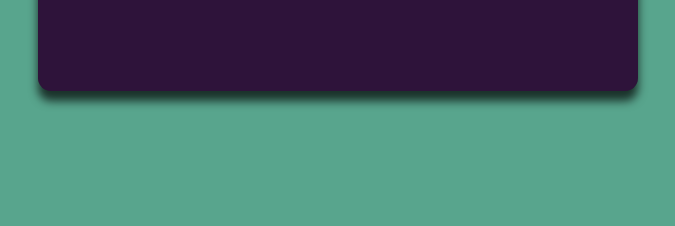
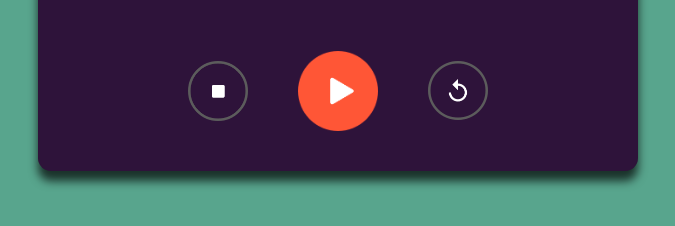
Before and after one commit to patilnagesh03/StopWatch, a plain HTML site: page index.html in a window 1280 px wide. Shown: the part 360-586 px from the top of the page, without its empty margins (302-977 px from the left). Drawn offline with nearby package versions, Linux system fonts and the light colour scheme.

Commit message:
Update index.html

```diff
--- a/index.html
+++ b/index.html
@@ -13,9 +13,9 @@
         <h1 id="display-time">00:00:00</h1>
         </div>
         <div class="buttons">
-            <img src="./Images/stop.png" alt="" onclick="watchStop()">
-            <img src="./Images/start.png" alt="" onclick="startwatch()">
-            <img src="./Images/reset.png" alt="" onclick="watchReset()">
+            <img src="stop.png" alt="" onclick="watchStop()">
+            <img src="start.png" alt="" onclick="startwatch()">
+            <img src="reset.png" alt="" onclick="watchReset()">
         </div>
     </div>
 
```
